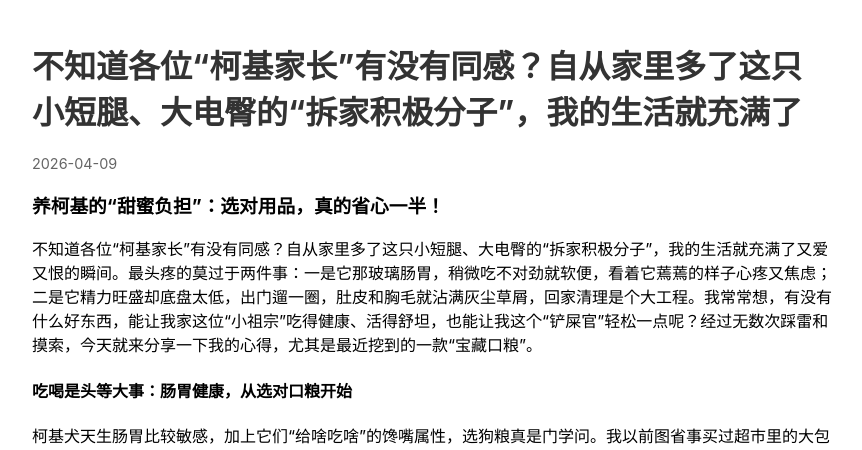
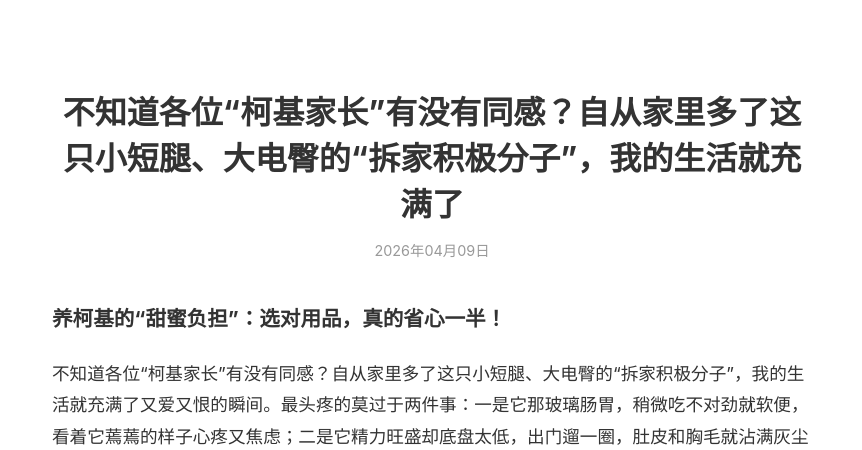
Before and after one commit to liujiawei8888/ljwTaoKe, a Jekyll site: the page built from _posts/2026-04-09-article-1775693646.md, in a window 1280 px wide. Shown: the top 450 px of the page, without its empty margins (208-1070 px from the left). Built offline with Jekyll 4.4.1, drawn with Linux system fonts in a browser that asks for light colours; our own code applies the rules of GitHub Pages for plain Markdown files.

Commit message:
上传_layouts/post.html

```diff
--- a/_layouts/post.html
+++ b/_layouts/post.html
@@ -2,7 +2,31 @@
 layout: default
 ---
 
-<h1>{{ page.title }}</h1>
-<p class="post-date">{{ page.date | date: "%Y-%m-%d" }}</p>
+<article class="post">
+    <header class="post-header">
+        <h1 class="post-title">{{ page.title }}</h1>
+        <p class="post-date">{{ page.date | date: "%Y年%m月%d日" }}</p>
+    </header>
 
-{{ content }}
+    <div class="post-content">
+        {{ content }}
+    </div>
+
+    <div class="post-footer">
+        <p class="disclaimer">本文含有推广链接，购买前请仔细考虑</p>
+    </div>
+</article>
+
+<style>
+.post { max-width: 800px; margin: 0 auto; padding: 40px 20px; }
+.post-header { text-align: center; margin-bottom: 40px; }
+.post-title { font-size: 2rem; color: #333; margin-bottom: 10px; }
+.post-date { color: #999; font-size: 0.9rem; }
+.post-content { font-size: 1.1rem; line-height: 1.8; color: #333; }
+.post-content p { margin-bottom: 20px; }
+.post-content img { max-width: 100%; border-radius: 8px; margin: 20px 0; }
+.post-content a { color: #667eea; }
+.post-content a:hover { text-decoration: underline; }
+.post-footer { margin-top: 40px; padding-top: 20px; border-top: 1px solid #eee; }
+.disclaimer { background: #fff3cd; padding: 15px; border-radius: 8px; font-size: 0.9rem; color: #856404; text-align: center; }
+</style>
```
